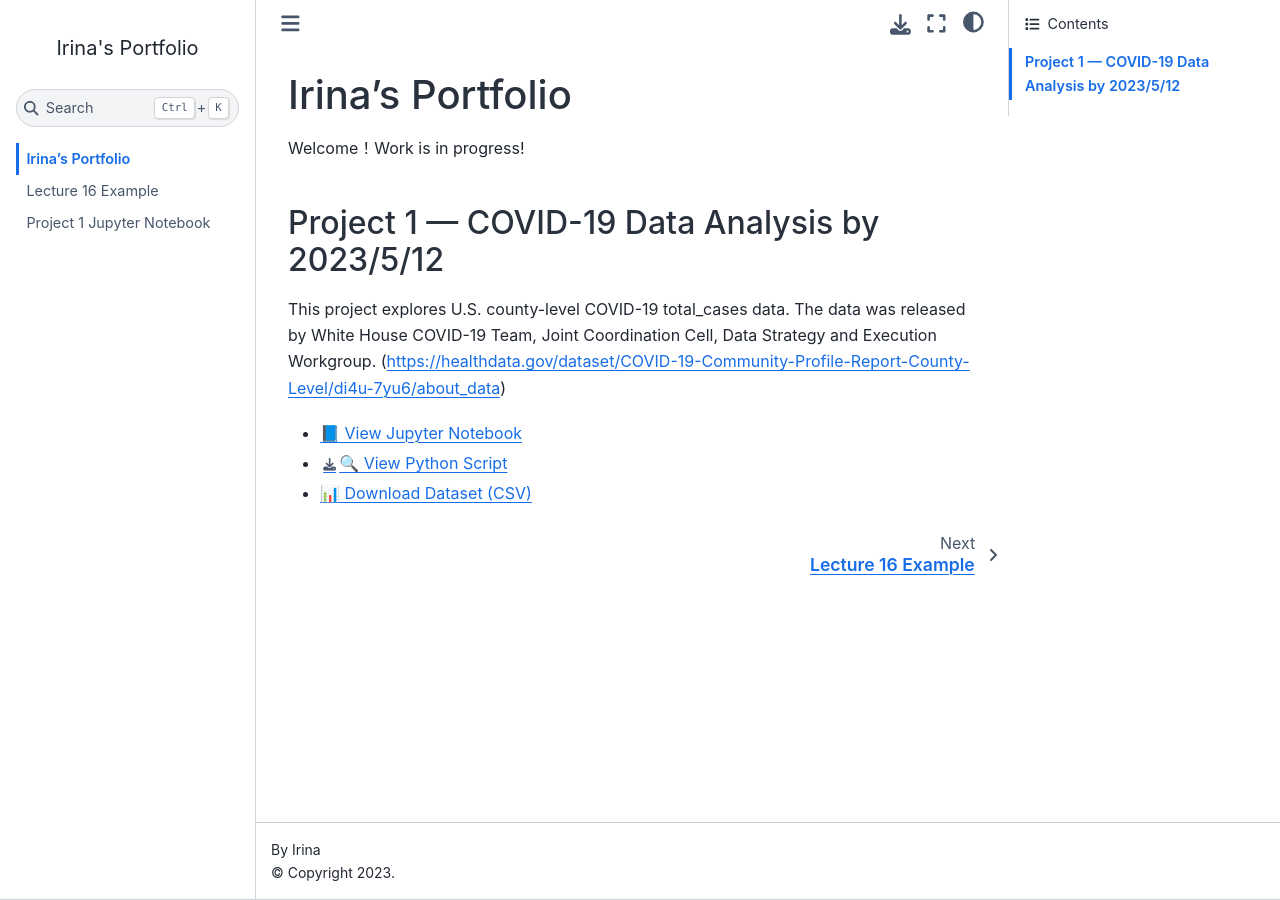
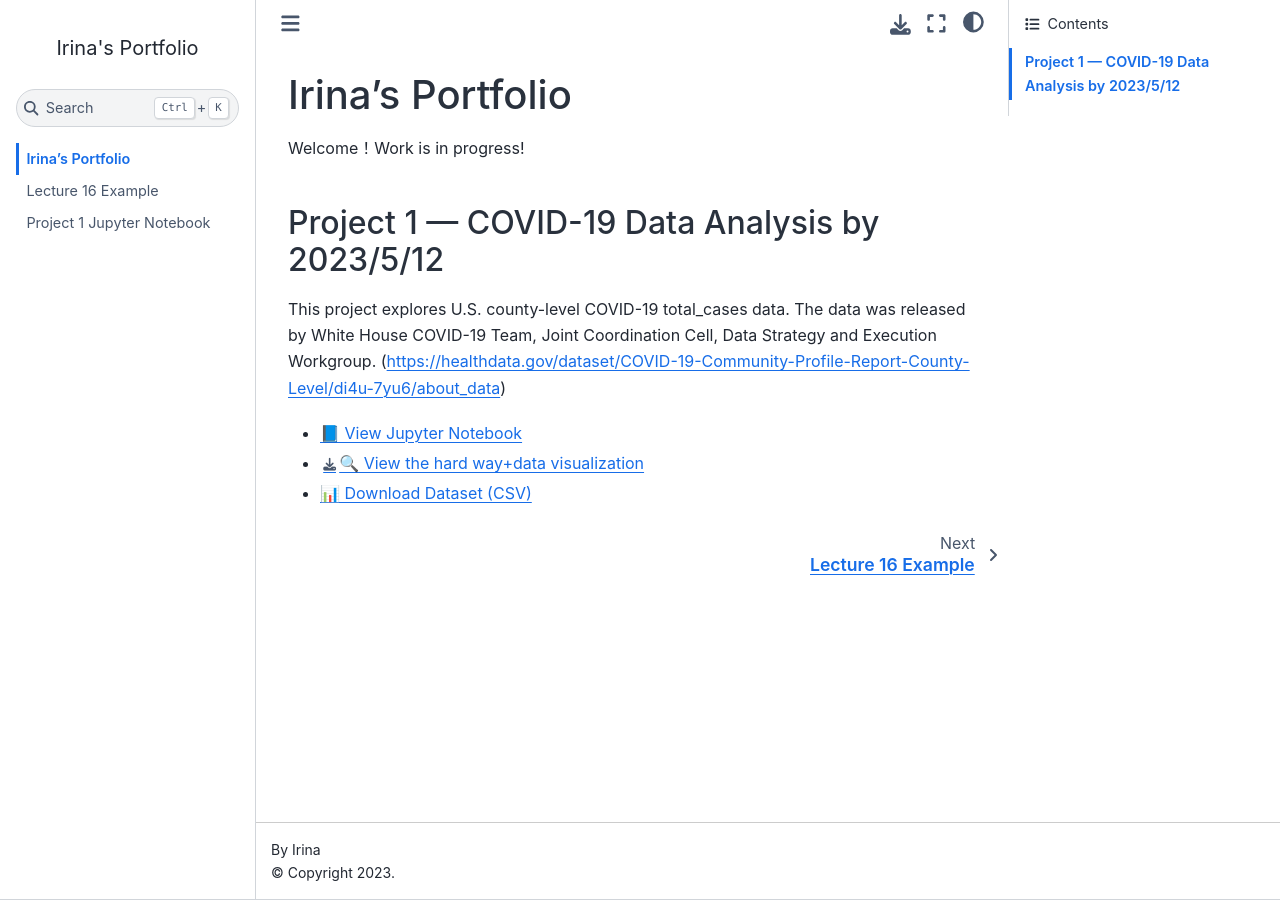
Before and after one commit to irinasun120/irinasun120.github.io, a Jupyter Book: the page built from index.md, in a window 1280 px wide. Built offline with Jupyter Book 1.0.4 settings and Sphinx 7.4.7 and the Sphinx Book theme 1.1.4, drawn with Linux system fonts in a browser that asks for light colours; pages that are not in the unit, such as notebooks, are missing from menus; comment, search, counter and statistics services are not loaded.

Commit message:
index change

```diff
--- a/index.md
+++ b/index.md
@@ -6,5 +6,5 @@ Welcome！Work is in progress!
 This project explores U.S. county-level COVID-19 total_cases data. The data was released by White House COVID-19 Team, Joint Coordination Cell, Data Strategy and Execution Workgroup. (https://healthdata.gov/dataset/COVID-19-Community-Profile-Report-County-Level/di4u-7yu6/about_data)
 
 - [📘 View Jupyter Notebook](project1_irina.ipynb)
-- [🔍 View Python Script](thehardway+visualization.py)
+- [🔍 View the hard way+data visualization](thehardway+visualization.py)
 - [📊 Download Dataset (CSV)](COVID-19_Community_Profile_Report_-_County-Level.csv)
```
